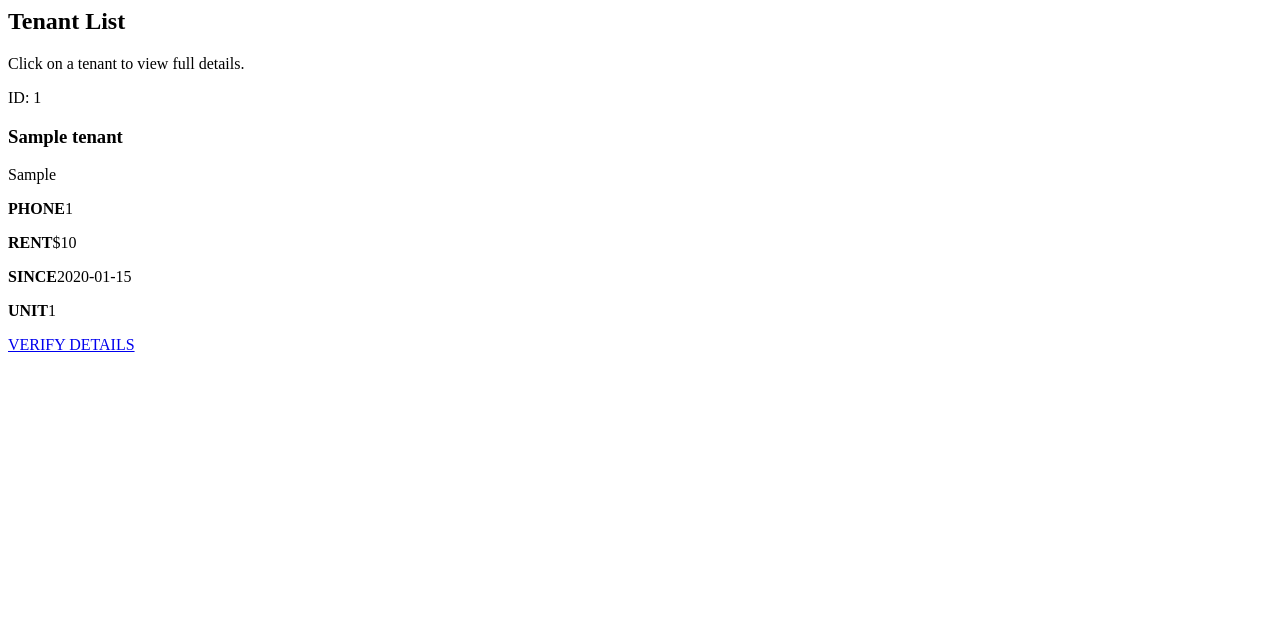
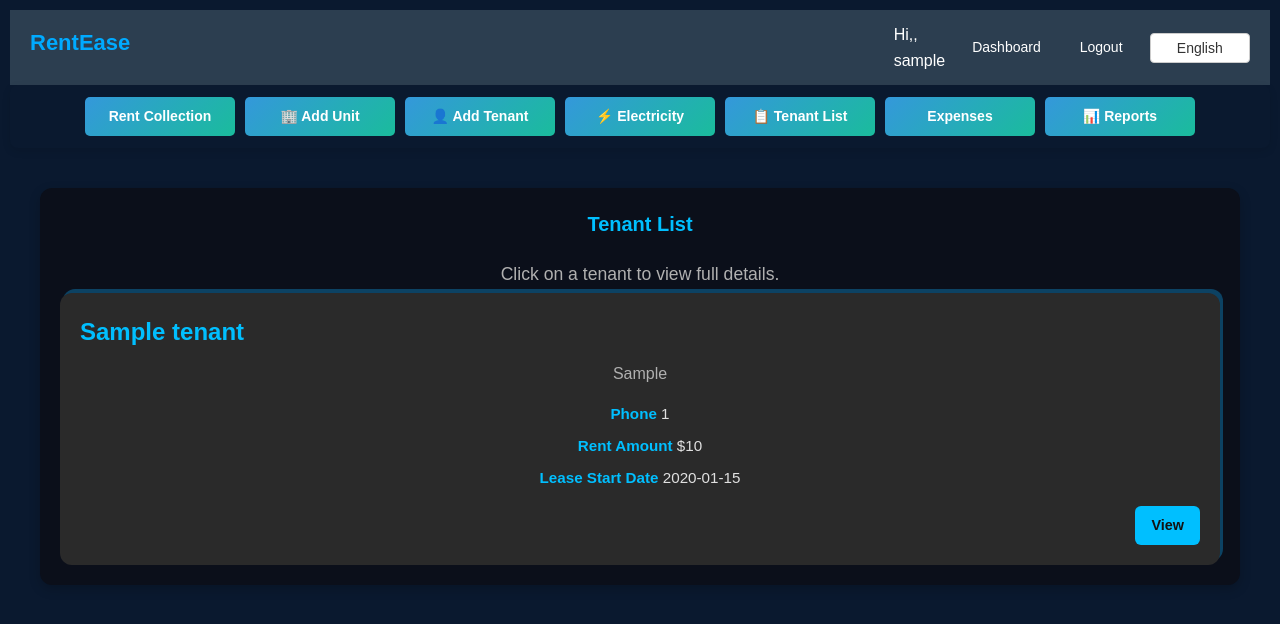
Before and after one commit to ketanohal/Rent, a Flask app: page /tenants in a window 1280 px wide. Shown: the top 624 px of the page. Run offline with Flask 3, Linux system fonts and the light colour scheme; the visitor is signed in with stand-in values (Sample User, id 1); a database or web service that is not in the repository returns one stand-in record (values such as "Sample title"); parts of the project's set-up code (start-up, migrations or seed data) failed here and were passed over.

Commit message:
conflicts

```diff
--- a/static/css/tenants.css
+++ b/static/css/tenants.css
@@ -1,3 +1,4 @@
+
 /* ===== General Body Styling ===== */
 body {
     background-color: #121212; /* Dark background */
@@ -35,140 +36,25 @@ body {
     margin-bottom: 5px;
 }
 
-/* ===== ID Card Style Tenants ===== */
+/* ===== Card Layout for Tenants ===== */
 .tenant-cards-tenants {
     display: grid;
-    grid-template-columns: repeat(auto-fit, minmax(320px, 1fr));
-    gap: 25px;
-    padding: 20px 0;
+    grid-template-columns: repeat(auto-fit, minmax(280px, 1fr)); /* Responsive grid */
+    gap: 20px; /* Spacing between cards */
 }
 
 .tenant-card-tenants {
-    background-color: #2A2A2A;
+    background-color: #2A2A2A; /* Dark card background */
     border-radius: 12px;
     padding: 20px;
-    box-shadow: 3px -4px 0px 0px rgb(14 124 181 / 47%);
+    box-shadow:3px -4px 0px 0px rgb(14 124 181 / 47%);;
     transition: transform 0.3s ease, box-shadow 0.3s ease;
 }
 
 .tenant-card-tenants:hover {
-    transform: translateY(-5px);
+    transform: translateY(-5px); /* Lift card on hover */
+    box-shadow: 0 8px 16px rgba(0, 0, 0, 0.3);
 }
-
-.card-header-tenants {
-    border-bottom: 2px solid #007bff;
-    margin-bottom: 15px;
-    padding-bottom: 10px;
-    display: flex;
-    justify-content: space-between;
-    align-items: center;
-}
-
-.card-header-tenants h3 {
-    margin: 0;
-    color: #2c3e50;
-    font-size: 1.4em;
-    font-weight: 700;
-}
-
-.card-header-tenants p {
-    margin: 0;
-    color: #007bff;
-    font-weight: 600;
-    font-size: 0.9em;
-    background: rgba(0, 123, 255, 0.1);
-    padding: 3px 8px;
-    border-radius: 4px;
-}
-
-.tenant-photo {
-    width: 80px;
-    height: 80px;
-    border-radius: 8px;
-    background: #ced4da;
-    margin-right: 15px;
-    overflow: hidden;
-    position: relative;
-    border: 2px solid #fff;
-    box-shadow: 0 2px 6px rgba(0, 0, 0, 0.1);
-}
-
-.tenant-photo::before {
-    content: "Photo";
-    position: absolute;
-    top: 50%;
-    left: 50%;
-    transform: translate(-50%, -50%);
-    color: #6c757d;
-    font-size: 0.8em;
-    opacity: 0.5;
-}
-
-.card-body-tenants {
-    display: grid;
-    grid-template-columns: -1fr 1fr;
-    gap: 12px;
-    font-size: 0.9em;
-}
-
-.card-body-tenants p {
-    margin: 5px 0;
-    display: flex;
-    justify-content: space-between;
-    align-items: center;
-}
-
-.card-body-tenants strong {
-    color: #495057;
-    font-weight: 600;
-    margin-right: 8px;
-}
-
-.card-body-tenants span {
-    color: #6c757d;
-    text-align: right;
-}
-
-.id-number {
-    position: absolute;
-    top: 15px;
-    right: 15px;
-    background: #007bff;
-    color: white;
-    padding: 4px 10px;
-    border-radius: 4px;
-    font-size: 0.8em;
-    font-weight: 500;
-}
-
-.hologram-sticker {
-    position: absolute;
-    bottom: 20px;
-    right: 20px;
-    width: 40px;
-    height: 40px;
-    background: linear-gradient(45deg,
-        rgba(255,255,255,0.8) 0%,
-        rgba(204,204,204,0.8) 50%,
-        rgba(255,255,255,0.8) 100%);
-    border-radius: 50%;
-    opacity: 0.6;
-    box-shadow: 0 0 10px rgba(0,0,0,0.1);
-}
-
-.barcode {
-    position: absolute;
-    bottom: 0;
-    left: 0;
-    right: 0;
-    height: 20px;
-    background: repeating-linear-gradient(90deg,
-        #000 0%, #000 20%,
-        transparent 20%, transparent 40%);
-    opacity: 0.1;
-}
-
-
 
 /* ===== Card Header Styling ===== */
 .card-header-tenants h3 {
--- a/templates/tenants.html
+++ b/templates/tenants.html
@@ -1,39 +1,38 @@
+{% extends 'base.html' %}
+
+{% block title %}<span data-lang="tenant_list">Tenant List</span>{% endblock %}
+
+{% block head %}
+    <link rel="stylesheet" href="{{ url_for('static', filename='css/tenants.css') }}">
+{% endblock %}
+
 {% block content %}
     <div class="container-tenants">
         <h2 data-lang="tenant_list">Tenant List</h2>
         <p data-lang="click_tenant">Click on a tenant to view full details.</p>
 
+        <!-- Card Layout for Tenants -->
         <div class="tenant-cards-tenants">
             {% for tenant in tenants %}
             <div class="tenant-card-tenants">
-                <div class="id-number">ID: {{ tenant._id|string|truncate(8, True, '') }}</div>
-                <div class="hologram-sticker"></div>
-                <div class="barcode"></div>
-
                 <div class="card-header-tenants">
-                    <div>
-                        <h3>{{ tenant.name }}</h3>
-                        <p>{{ tenant.unit_type }}</p>
-                    </div>
-                    <div class="tenant-photo"></div>
+                    <h3>{{ tenant.name }}</h3>
+                    <p>{{ tenant.unit_type }}</p>
                 </div>
-
                 <div class="card-body-tenants">
-                    <p><strong data-lang="phone">PHONE</strong><span>{{ tenant.phone_number }}</span></p>
-                    <p><strong data-lang="rent_amount">RENT</strong><span>${{ tenant.rent_amount }}</span></p>
-                    <p><strong data-lang="lease_start_date">SINCE</strong><span>{{ tenant.lease_start_date.strftime('%Y-%m-%d') }}</span></p>
-                    <p><strong data-lang="unit">UNIT</strong><span>{{ tenant.unit_number }}</span></p>
+                    <p><strong data-lang="phone">Phone:</strong> {{ tenant.phone_number }}</p>
+                    <p><strong data-lang="rent_amount">Rent Amount:</strong> ${{ tenant.rent_amount }}</p>
+                    <p><strong data-lang="lease_start_date">Lease Start Date:</strong> {{ tenant.lease_start_date.strftime('%Y-%m-%d') }}</p>
                 </div>
-
                 <div class="card-footer-tenants">
-                    <a href="{{ url_for('tenant_details', tenant_id=tenant['_id']|string) }}"
-                       class="view-btn-tenants"
-                       data-lang="view_details">
-                        VERIFY DETAILS
+                    <a href="{{ url_for('tenant_details', tenant_id=tenant['_id']|string) }}" class="view-btn-tenants" data-lang="view">
+                        View Details
                     </a>
                 </div>
             </div>
             {% endfor %}
         </div>
     </div>
+
+    <script src="{{ url_for('static', filename='js/language.js') }}"></script>
 {% endblock %}
```
